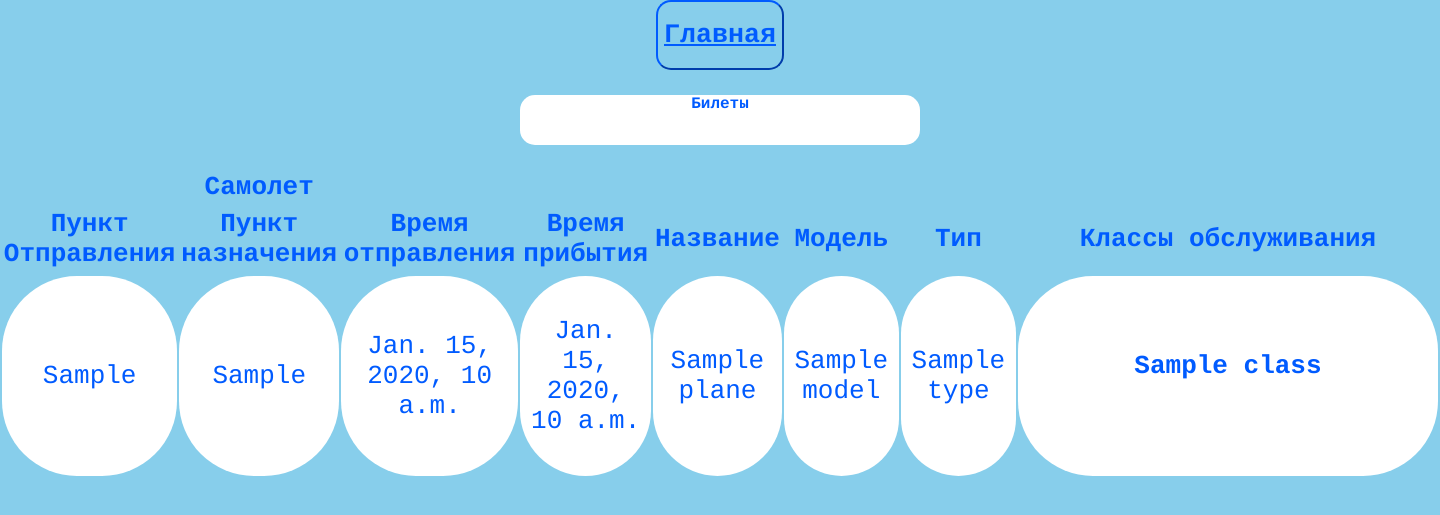
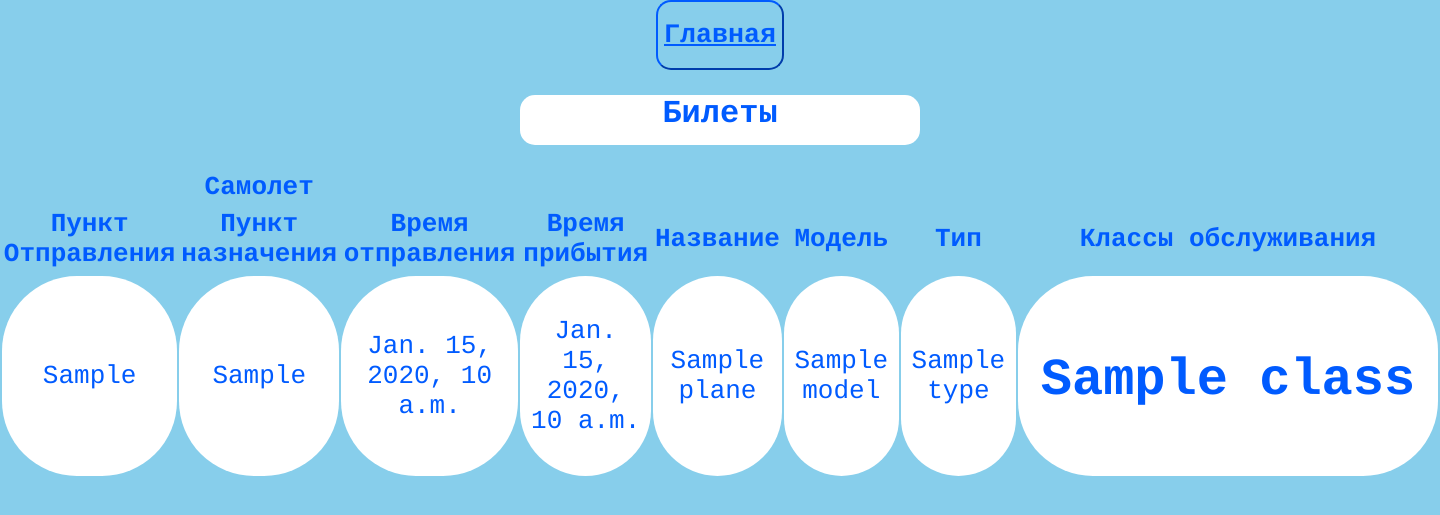
Before and after one commit to DeKusi/Course_work_for_templates, a Django app: template templates/account_user.html in a window 1440 px wide. Shown: the top 515 px of the page. Run offline with Django 3.2, Linux system fonts and the light colour scheme; the template is opened without the code that fills it: most values are stand-ins (such as "Sample title", 1, 10 or a date in 2020).

Commit message:
Размер <p>

```diff
--- a/static/upmenu.css
+++ b/static/upmenu.css
@@ -45,6 +45,7 @@ a{
 	color:#005BFF;
 }
 p{
+	font-size: 2em;
 	font-weight: bold;
 	margin: 25px auto;
 	text-align:center;
```
